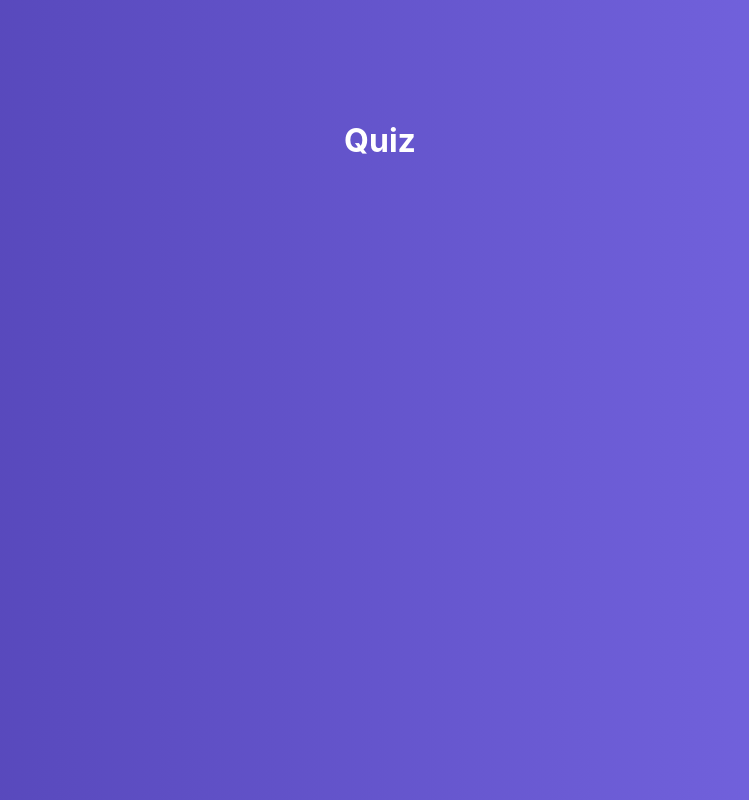
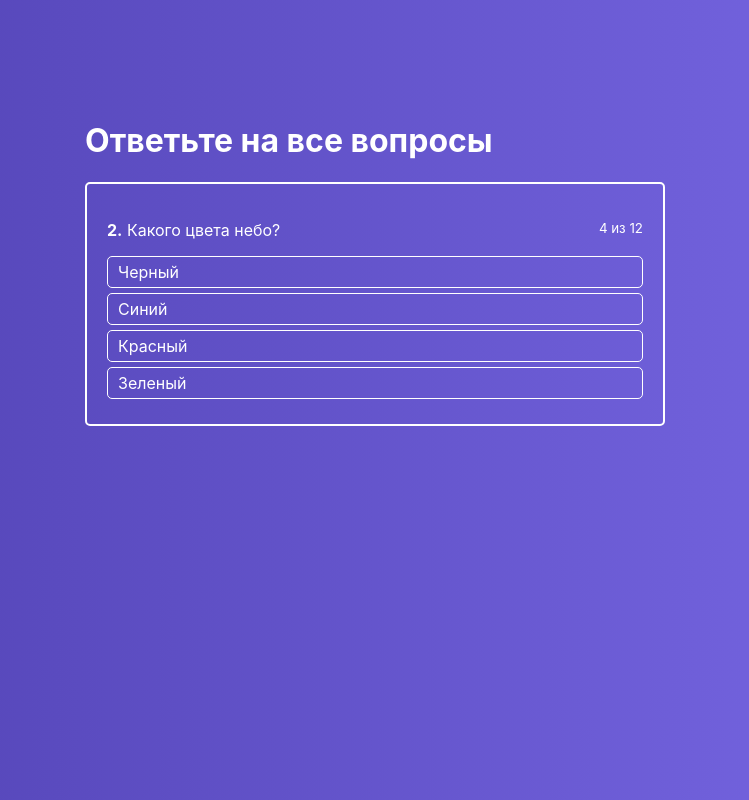
Before and after one commit to Motformon/react-app-practice, a React app: page / in a window 1280 px wide. Shown: the whole page, without its empty margins (265-1014 px from the left). Built offline with nearby package versions, Linux system fonts and the light colour scheme.

Commit message:
Создание списка вопросов

```diff
--- a/src/components/ActiveQuiz/ActiveQuiz.js
+++ b/src/components/ActiveQuiz/ActiveQuiz.js
@@ -1,15 +1,22 @@
-import React, {Component} from "react";
-import classes from "./ActiveQuiz.module.scss"
+import React  from "react";
+import classes from "./ActiveQuiz.module.scss";
+import AnswerList from "./AnswersList/AnswersList"
 
-class ActiveQuiz extends Component {
+const ActiveQuiz = (props) => (
+			<div className={classes.ActiveQuiz}>
+				<p className={classes.ActiveQuiz__question}>
+					<span>
+						<strong>2.</strong>&nbsp;
+						{props.question}
+					</span>
+					<small>4 из 12</small>
+				</p>
+				<AnswerList
+					answers={props.answers}
+					onAnswerClick={props.onAnswerClick}
+				/>
 
-	render() {
-		return (
-			<div className={classes.ActiveQuiz}>
-				<h1>ActiveQuiz</h1>
 			</div>
-		)
-	}
-}
+);
 
 export default ActiveQuiz;
--- a/src/components/ActiveQuiz/ActiveQuiz.module.scss
+++ b/src/components/ActiveQuiz/ActiveQuiz.module.scss
@@ -1,3 +1,12 @@
 .ActiveQuiz {
-	color: #000000;
+	padding: 20px;
+	color: #ffffff;
+	border: 2px solid #fff;
+	border-radius: 5px;
+	margin: 0 10px;
+	box-sizing: border-box;
+	&__question {
+		display: flex;
+		justify-content: space-between;
+	}
 }
--- /dev/null
+++ b/src/components/ActiveQuiz/AnswersList/AnswerItem/AnswerItem.js
@@ -0,0 +1,16 @@
+import React  from "react";
+import classes from "./AnswerItem.module.scss"
+
+const AnswerItem = (props) => {
+
+	return (
+		<li
+			className={classes.AnswerItem}
+			onClick = {() => props.onAnswerClick(props.answer.id)}
+		>
+			{ props.answer.text }
+		</li>
+	)
+}
+
+export default AnswerItem;
--- /dev/null
+++ b/src/components/ActiveQuiz/AnswersList/AnswerItem/AnswerItem.module.scss
@@ -0,0 +1,11 @@
+.AnswerItem {
+	border: 1px solid #fff;
+	border-radius: 5px;
+	padding: 5px 10px;
+	margin-bottom: 5px;
+	cursor: pointer;
+	&:hover {
+		transition: all .3s ease;
+		background-color: rgba(#ffffff, .2);
+	}
+}
--- /dev/null
+++ b/src/components/ActiveQuiz/AnswersList/AnswersList.js
@@ -0,0 +1,19 @@
+import React  from "react";
+import classes from "./AnswersList.module.scss"
+import AnswerItem from "./AnswerItem/AnswerItem"
+
+const AnswersList = (props) => (
+	<ul className={classes.AnswersList}>
+		{props.answers.map((answer, index) => {
+			return (
+				<AnswerItem
+					key={index}
+					answer={answer}
+					onAnswerClick={props.onAnswerClick}
+				/>
+			)
+		})}
+	</ul>
+);
+
+export default AnswersList;
--- /dev/null
+++ b/src/components/ActiveQuiz/AnswersList/AnswersList.module.scss
@@ -0,0 +1,5 @@
+.AnswersList {
+	list-style: none;
+	margin: 0;
+	padding: 0;
+}
--- a/src/containers/Quiz/Quiz.js
+++ b/src/containers/Quiz/Quiz.js
@@ -1,16 +1,40 @@
 import React, {Component} from "react";
 import classes from "./Quiz.module.scss"
+import ActiveQuiz from "../../components/ActiveQuiz/ActiveQuiz";
+
 
 class Quiz extends Component {
 	state = {
-		quiz: []
+		quiz: [
+			{
+				question: 'Какого цвета небо?',
+				rightAnswerId: 2,
+				answers: [
+					{text: 'Черный', id: 1},
+					{text: 'Синий', id: 2},
+					{text: 'Красный', id: 3},
+					{text: 'Зеленый', id: 4}
+				]
+			}
+		]
 	}
 
+	onAnswerClickHandler = (answerId) => {
+		console.log(answerId);
+	}
 
 	render() {
 		return (
 			<div className={classes.Quiz}>
-				<h1>Quiz</h1>
+
+				<div className={classes.Quiz__wrapper}>
+					<h1>Ответьте на все вопросы</h1>
+					<ActiveQuiz
+						answers={this.state.quiz[0].answers}
+						question={this.state.quiz[0].question}
+						onAnswerClick={this.onAnswerClickHandler}
+					/>
+				</div>
 			</div>
 		)
 	}
--- a/src/containers/Quiz/Quiz.module.scss
+++ b/src/containers/Quiz/Quiz.module.scss
@@ -9,4 +9,7 @@
 		color: #fff;
 		margin-left: 10px;
 	}
+	&__wrapper {
+		width: 600px;
+	}
 }
```
